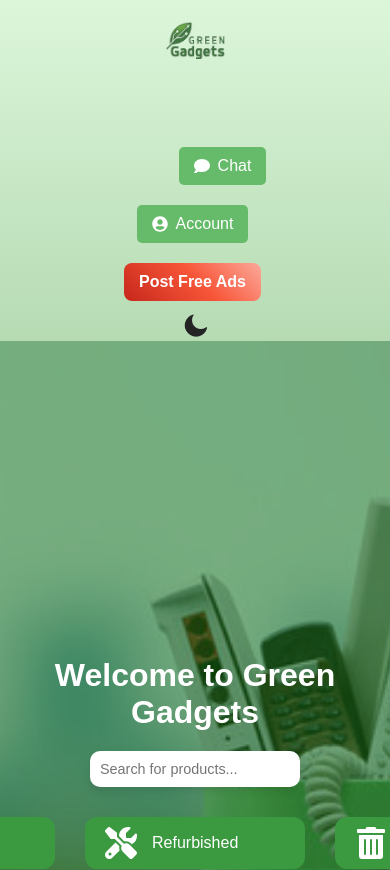
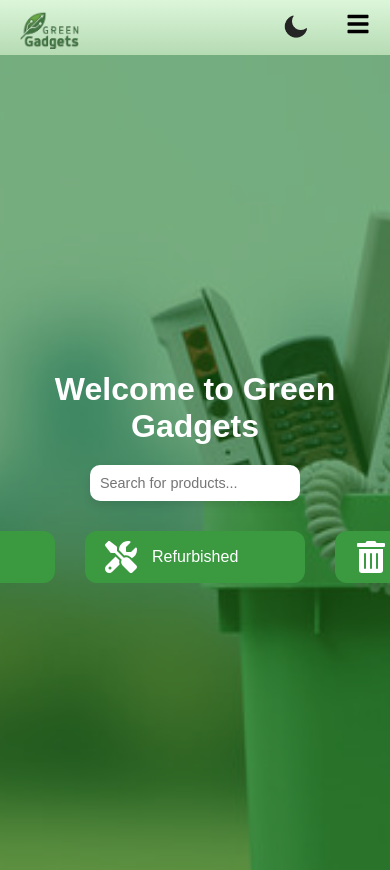
Before and after one commit to tahmidkhanshuvo/Green-Gadgets, a React (Vite) app: page / in a window 390 px wide. Shown: the top 870 px of the page. Built offline with nearby package versions, Linux system fonts and the light colour scheme.

Commit message:
Navbar Made Responsive with menu bar for small screen by Amir-82

```diff
--- a/src/components/Navbar/Navbar.css
+++ b/src/components/Navbar/Navbar.css
@@ -1,3 +1,4 @@
+/* Main Navbar */
 .navbar {
   width: 100%;
   display: flex;
@@ -6,52 +7,54 @@
   background: linear-gradient(#dcf6da, #b6dbb3);
   transition: 0.5s;
   height: 55px;
+  padding: 0 2vw;
+  position: relative;
+  flex-wrap: wrap;
 }
 
+/* Logo */
 .logo {
   width: 60px;
   cursor: pointer;
-  margin-left: 30px;
-  margin-right: 50px; /* Keeps the logo on the left */
+  margin-left: 2vw;
 }
 
+/* Navbar Menu */
 ul {
   flex: 1;
   list-style: none;
   display: flex;
   justify-content: flex-start;
+  flex-wrap: wrap;
 }
 
 ul li {
   display: inline-block;
-  margin: 10px 20px;
-  font-size: 18px;
+  margin: 10px 1.5vw;
+  font-size: 1rem;
   cursor: pointer;
   transition: margin 0.3s;
 }
 
-/* Button styling with icons */
+/* Navbar Buttons */
 ul li button {
   display: flex;
   align-items: center;
   padding: 10px 15px;
-  font-size: 16px;
+  font-size: 1rem;
   background-color: #66bb6a;
   color: white;
   border: none;
   border-radius: 5px;
   cursor: pointer;
   transition: background-color 0.3s ease;
-  margin-right: 5px; /* Adjusted spacing between buttons */
+  margin-right: 5px;
+  white-space: nowrap;
 }
 
 ul li button .icon {
-  margin-right: 8px; /* Ensures space between the icon and text */
-  display: inline-block; /* Proper alignment for the icon */
-}
-
-ul li button .icon-text {
-  display: inline-block; /* Proper alignment for the text */
+  margin-right: 8px;
+  display: inline-block;
 }
 
 .dark ul li button {
@@ -60,7 +63,7 @@ ul li button .icon-text {
 }
 
 ul li.chat {
-  margin-left: 60px; /* Adjusted spacing between buttons */
+  margin-left: 5vw;
 }
 
 .dark .navbar {
@@ -68,11 +71,7 @@ ul li.chat {
   color: #ffffff;
 }
 
-ul li.ads {
-  margin-right: 560px;
-}
-
-/* Post Free Ads button gradient animation */
+/* 🔹 Post Free Ads Button Gradient Animation (Only for Large Screens) */
 @keyframes gradient {
   0% {
     background-position: 0% 50%;
@@ -96,56 +95,207 @@ ul li:nth-child(4) button { /* Target 'Post Free Ads' button */
   transition: transform 0.3s ease-in-out;
 }
 
-/* Optional: Slight hover effect for more interactivity */
 ul li:nth-child(4) button:hover {
   transform: scale(1.07);
 }
 
-/* Toggle icon styling */
+/* Disable Animation for Mobile (≤ 768px) */
+@media (max-width: 768px) {
+  ul li:nth-child(4) button {
+    background: #66bb6a; /* Mobile devices - No animation */
+    background-size: initial;
+    animation: none;
+  }
+}
+
+/* Theme Toggle Icon */
 .toggle-icon {
   width: 30px;
   cursor: pointer;
-  margin-right: 100px;
+  position: absolute;
+  right: 90px;
+  top: 12px;
+  z-index: 1050;
 }
 
 .toggle-icon:hover {
-  transform: rotate(18deg); /* Rotate toggle icon on hover */
+  transform: rotate(18deg);
 }
 
-/* Theme toggle button */
-.theme-toggle-btn {
+/* Mobile Toggle Button (☰) */
+.mobile-toggle {
+  display: none;
+  font-size: 24px;
+  cursor: pointer;
   background: none;
   border: none;
+  position: absolute;
+  right: 20px;
+  top: 12px;
+  z-index: 1051;
+}
+
+/* ========== MOBILE MENU (Right Sidebar) ========== */
+.mobile-menu {
+  position: fixed;
+  top: 0;
+  right: -100%;
+  width: 80%;
+  max-width: 220px;
+  height: 100vmax;
+  background: linear-gradient(#dcf6da, #b6dbb3);
+  box-shadow: -5px 0 10px rgba(0, 0, 0, 0.2);
+  transition: right 0.4s ease-in-out;
+  display: flex;
+  flex-direction: column;
+  align-items: center;
+  padding-top: 60px;
+  z-index: 1000;
+  visibility: hidden;
+  opacity: 0;
+}
+
+/* Show menu when open */
+.mobile-menu.open {
+  right: 0;
+  visibility: visible;
+  opacity: 1;
+}
+
+/* Close Button Inside Menu */
+.mobile-menu .close-btn {
+  position: absolute;
+  top: 50px;
+  right: 5px;
+  font-size: 24px;
   cursor: pointer;
+  background: none;
+  border: none;
+}
+
+/* Mobile Menu Items */
+.mobile-menu ul {
+  list-style: none;
+  padding: 0;
+  width: 100%;
+  text-align: center;
+  margin-top: 20px;
+  display: flex;
+  flex-direction: column;
+  align-items: center;
+  gap: 10px;
+}
+
+.mobile-menu ul li {
+  display: block;
+  width: auto;
+}
+
+/* Mobile Menu Buttons */
+.mobile-menu ul li button {
   display: flex;
   align-items: center;
-  padding: 10px;
-  color: inherit;
-  font-size: 18px;
+  justify-content: center;
+  padding: 10px 18px;
+  font-size: 1rem;
+  background: #66bb6a;
+  color: white;
+  border-radius: 5px;
+  border: none;
+  cursor: pointer;
+  text-align: center;
+  transition: background-color 0.3s ease;
+  white-space: nowrap;
 }
 
-/* Responsive navbar */
+/* Post Free Ads in Mobile Menu */
+.mobile-menu ul li.post-free-ads {
+  width: 100%;
+  text-align: center;
+  display: flex;
+  justify-content: center;
+}
+
+.mobile-menu ul li.post-free-ads button {
+  width: auto;
+  display: flex;
+  justify-content: center;
+  align-items: center;
+}
+
+/* Keep Icons Aligned Properly */
+.mobile-menu ul li button .icon {
+  margin-right: 8px;
+}
+
+/* ========== RESPONSIVE DESIGN ========== */
+
+/* Large Screens */
+@media (max-width: 1440px) {
+  .navbar {
+    height: auto;
+    padding: 10px 5vw;
+  }
+  ul {
+    justify-content: center;
+  }
+  ul li {
+    font-size: 0.9rem;
+    margin: 5px 1vw;
+  }
+  ul li.chat {
+    margin-left: 2vw;
+  }
+  .toggle-icon {
+    right: 90px;
+  }
+}
+
+/* Tablets */
+@media (max-width: 1024px) {
+  .navbar {
+    flex-direction: row;
+    align-items: center;
+    height: auto;
+    padding: 10px 3vw;
+  }
+  ul {
+    flex-direction: row;
+    align-items: center;
+    width: 100%;
+  }
+  ul li {
+    margin: 5px 1vw;
+    text-align: center;
+  }
+  .logo {
+    margin-bottom: 10px;
+  }
+  .toggle-icon {
+    right: 85px;
+  }
+}
+
+/* Mobile (≤ 768px) */
 @media (max-width: 768px) {
   .navbar {
-    flex-direction: column;
-    align-items: center;
-    height: auto;
-  }
-
-  .logo {
-    margin: 20px 0;
+    flex-direction: row;
+    justify-content: space-between;
+    height: 55px;
   }
 
   ul {
-    flex-direction: column;
-    align-items: center;
-  }
-
-  ul li {
-    margin: 10px 0;
+    display: none;
   }
 
   .toggle-icon {
-    margin-right: 0;
+    right: 80px;
+    top: 12px;
+  }
+
+  .mobile-toggle {
+    display: block;
+    right: 20px;
+    top: 12px;
   }
 }
--- a/src/components/Navbar/Navbar.jsx
+++ b/src/components/Navbar/Navbar.jsx
@@ -1,4 +1,4 @@
-import React from 'react';
+import React, { useState } from 'react';
 import { useNavigate } from 'react-router-dom';
 import './Navbar.css';
 
@@ -6,10 +6,11 @@ import logo_light from '../../assets/logo-black.png';
 import logo_dark from '../../assets/logo-white.png';
 import toggle_light from '../../assets/night.png';
 import toggle_dark from '../../assets/day.png';
-import { FaHome, FaSearch, FaComment, FaUserCircle } from 'react-icons/fa';
+import { FaBars, FaTimes, FaSearch, FaComment, FaUserCircle } from 'react-icons/fa';
 
 const Navbar = ({ theme, setTheme }) => {
   const navigate = useNavigate();
+  const [mobileMenuOpen, setMobileMenuOpen] = useState(false);
 
   const toggle_mode = () => {
     setTheme(theme === 'light' ? 'dark' : 'light');
@@ -17,12 +18,17 @@ const Navbar = ({ theme, setTheme }) => {
 
   const handleButtonClick = (page) => {
     navigate(page);
+    setMobileMenuOpen(false); // Close menu on navigation
   };
 
   return (
+    <>
       <div className='navbar'>
+        {/* Logo */}
         <img src={theme === 'light' ? logo_light : logo_dark} alt='logo' className='logo' />
-      <ul>
+
+        {/* Main Menu (Hidden on Mobile) */}
+        <ul className='desktop-menu'>
           <li className='ads'>
             <button onClick={() => handleButtonClick('/search')}>
               <FaSearch className="icon" />
@@ -47,13 +53,53 @@ const Navbar = ({ theme, setTheme }) => {
             </button>
           </li>
         </ul>
+
+        {/* Toggle Theme Icon */}
         <img
           onClick={toggle_mode}
           src={theme === 'light' ? toggle_light : toggle_dark}
           alt='toggle icon'
           className='toggle-icon'
         />
+
+        {/* Mobile Menu Toggle Button (☰) */}
+        <button className="mobile-toggle" onClick={() => setMobileMenuOpen(true)}>
+          <FaBars />
+        </button>
       </div>
+
+      {/* Mobile Side Menu */}
+      <div className={`mobile-menu ${mobileMenuOpen ? 'open' : ''}`}>
+        {/* Close Button (✖) */}
+        <button className="close-btn" onClick={() => setMobileMenuOpen(false)}>
+          <FaTimes />
+        </button>
+
+        {/* Mobile Menu Items */}
+        <ul>
+          <li>
+            <button onClick={() => handleButtonClick('/search')}>
+              <FaSearch className="icon" /> Search
+            </button>
+          </li>
+          <li>
+            <button onClick={() => handleButtonClick('/chat')}>
+              <FaComment className="icon" /> Chat
+            </button>
+          </li>
+          <li>
+            <button onClick={() => handleButtonClick('/account')}>
+              <FaUserCircle className="icon" /> Account
+            </button>
+          </li>
+          <li>
+            <button onClick={() => handleButtonClick('/postAd')}>
+              📢 Post Free Ads
+            </button>
+          </li>
+        </ul>
+      </div>
+    </>
   );
 };
 
```
Lines whose indentation alone changed are shown as unchanged.
